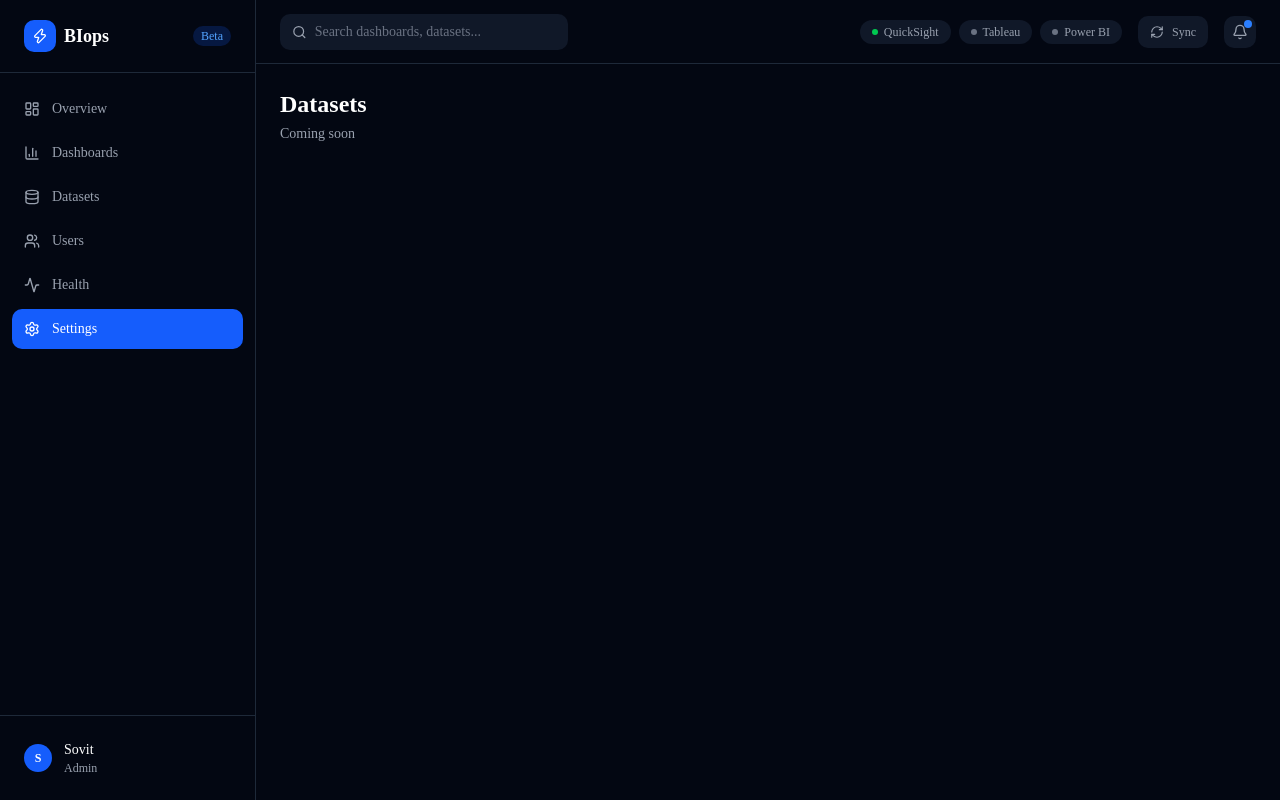
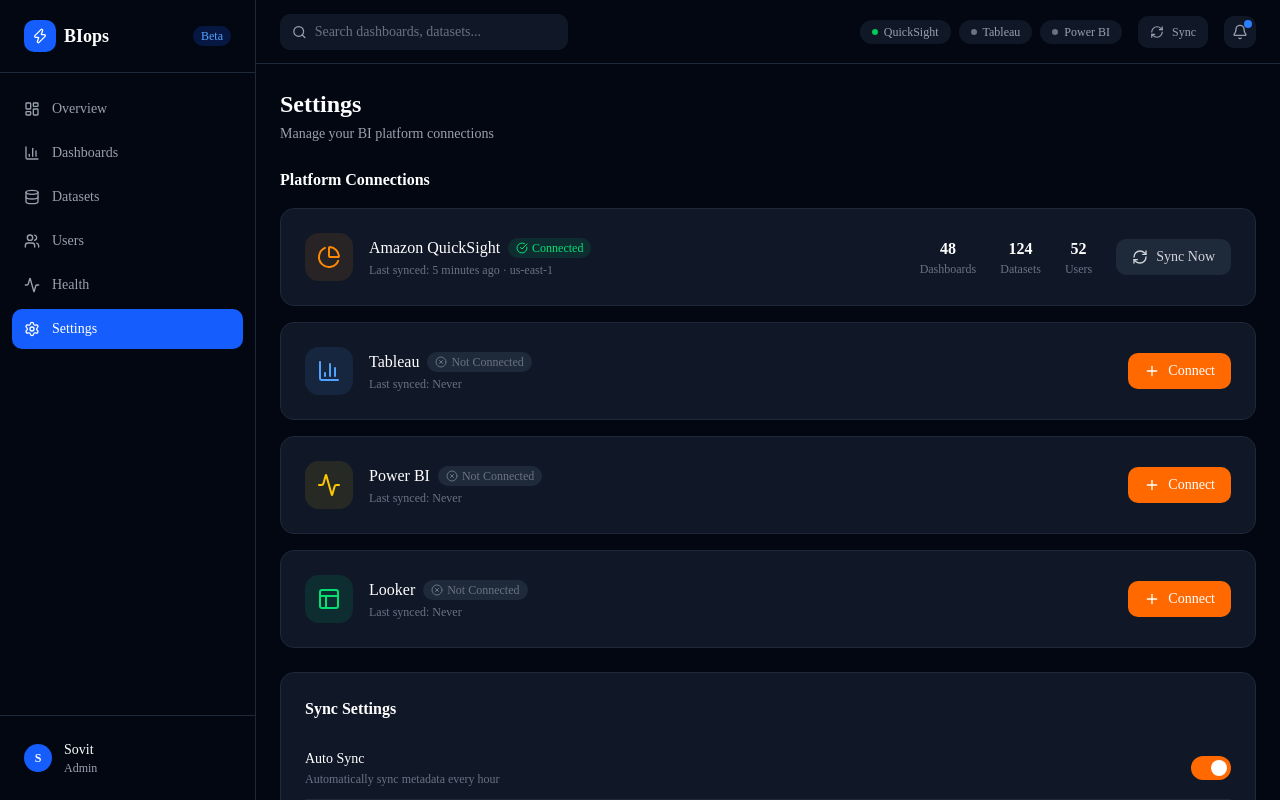
Before and after one commit to sovit-nayak/bi-ops-platform, a Next.js app: page /settings in a window 1280 px wide. Built offline with nearby package versions, Linux system fonts and the light colour scheme.

Commit message:
feat: settings page with platform connections

```diff
--- a/src/app/(dashboard)/settings/page.tsx
+++ b/src/app/(dashboard)/settings/page.tsx
@@ -1,8 +1,200 @@
-export default function DatasetsPage() {
+"use client";
+
+import { useState } from "react";
+import {
+  Settings,
+  CheckCircle,
+  XCircle,
+  RefreshCw,
+  Plus,
+  Zap,
+  BarChart3,
+  Layout,
+  PieChart,
+  Activity
+} from "lucide-react";
+
+const platforms = [
+  {
+    id: 1,
+    name: "Amazon QuickSight",
+    icon: PieChart,
+    color: "text-orange-400",
+    bg: "bg-orange-400/10",
+    status: "connected",
+    lastSync: "5 minutes ago",
+    assets: { dashboards: 48, datasets: 124, users: 52 },
+    region: "us-east-1",
+  },
+  {
+    id: 2,
+    name: "Tableau",
+    icon: BarChart3,
+    color: "text-blue-400",
+    bg: "bg-blue-400/10",
+    status: "disconnected",
+    lastSync: "Never",
+    assets: { dashboards: 0, datasets: 0, users: 0 },
+    region: null,
+  },
+  {
+    id: 3,
+    name: "Power BI",
+    icon: Activity,
+    color: "text-yellow-400",
+    bg: "bg-yellow-400/10",
+    status: "disconnected",
+    lastSync: "Never",
+    assets: { dashboards: 0, datasets: 0, users: 0 },
+    region: null,
+  },
+  {
+    id: 4,
+    name: "Looker",
+    icon: Layout,
+    color: "text-green-400",
+    bg: "bg-green-400/10",
+    status: "disconnected",
+    lastSync: "Never",
+    assets: { dashboards: 0, datasets: 0, users: 0 },
+    region: null,
+  },
+];
+
+export default function SettingsPage() {
+  const [syncing, setSyncing] = useState(false);
+
+  const handleSync = () => {
+    setSyncing(true);
+    setTimeout(() => setSyncing(false), 2000);
+  };
+
   return (
-    <div>
-      <h1 className="text-2xl font-bold text-white">Datasets</h1>
-      <p className="text-gray-400 text-sm mt-1">Coming soon</p>
+    <div className="space-y-6">
+
+      {/* Header */}
+      <div>
+        <h1 className="text-2xl font-bold text-white">Settings</h1>
+        <p className="text-gray-400 text-sm mt-1">
+          Manage your BI platform connections
+        </p>
+      </div>
+
+      {/* Connected Platforms */}
+      <div className="space-y-4">
+        <h2 className="text-white font-semibold">Platform Connections</h2>
+
+        {platforms.map((platform) => (
+          <div
+            key={platform.id}
+            className="bg-gray-900 rounded-xl p-6 border border-gray-800"
+          >
+            <div className="flex items-center justify-between">
+
+              {/* Left — icon + name + status */}
+              <div className="flex items-center gap-4">
+                <div className={`p-3 rounded-xl ${platform.bg}`}>
+                  <platform.icon className={`w-6 h-6 ${platform.color}`} />
+                </div>
+                <div>
+                  <div className="flex items-center gap-2">
+                    <span className="text-white font-medium">{platform.name}</span>
+                    {platform.status === "connected" ? (
+                      <div className="flex items-center gap-1 text-green-400 bg-green-400/10 px-2 py-0.5 rounded-full">
+                        <CheckCircle className="w-3 h-3" />
+                        <span className="text-xs">Connected</span>
+                      </div>
+                    ) : (
+                      <div className="flex items-center gap-1 text-gray-500 bg-gray-800 px-2 py-0.5 rounded-full">
+                        <XCircle className="w-3 h-3" />
+                        <span className="text-xs">Not Connected</span>
+                      </div>
+                    )}
+                  </div>
+                  <p className="text-xs text-gray-500 mt-0.5">
+                    Last synced: {platform.lastSync}
+                    {platform.region && ` · ${platform.region}`}
+                  </p>
+                </div>
+              </div>
+
+              {/* Right — stats or connect button */}
+              {platform.status === "connected" ? (
+                <div className="flex items-center gap-6">
+                  <div className="text-center">
+                    <div className="text-white font-bold">{platform.assets.dashboards}</div>
+                    <div className="text-xs text-gray-500">Dashboards</div>
+                  </div>
+                  <div className="text-center">
+                    <div className="text-white font-bold">{platform.assets.datasets}</div>
+                    <div className="text-xs text-gray-500">Datasets</div>
+                  </div>
+                  <div className="text-center">
+                    <div className="text-white font-bold">{platform.assets.users}</div>
+                    <div className="text-xs text-gray-500">Users</div>
+                  </div>
+                  <button
+                    onClick={handleSync}
+                    className="flex items-center gap-2 bg-gray-800 hover:bg-gray-700 text-gray-300 text-sm px-4 py-2 rounded-lg transition-all"
+                  >
+                    <RefreshCw className={`w-4 h-4 ${syncing ? "animate-spin" : ""}`} />
+                    {syncing ? "Syncing..." : "Sync Now"}
+                  </button>
+                </div>
+              ) : (
+                <button className="flex items-center gap-2 bg-orange-500 hover:bg-orange-400 text-white text-sm px-4 py-2 rounded-lg transition-all">
+                  <Plus className="w-4 h-4" />
+                  Connect
+                </button>
+              )}
+            </div>
+          </div>
+        ))}
+      </div>
+
+      {/* Sync Settings */}
+      <div className="bg-gray-900 rounded-xl p-6 border border-gray-800">
+        <h2 className="text-white font-semibold mb-4">Sync Settings</h2>
+        <div className="space-y-4">
+          {[
+            { label: "Auto Sync", desc: "Automatically sync metadata every hour", enabled: true },
+            { label: "Usage Tracking", desc: "Track dashboard views and user activity", enabled: true },
+            { label: "Health Alerts", desc: "Get notified when asset health drops below 50", enabled: false },
+            { label: "Stale Asset Alerts", desc: "Alert when dashboards haven't been viewed in 90 days", enabled: true },
+          ].map((setting) => (
+            <div key={setting.label} className="flex items-center justify-between py-3 border-b border-gray-800 last:border-0">
+              <div>
+                <div className="text-white text-sm font-medium">{setting.label}</div>
+                <div className="text-xs text-gray-500 mt-0.5">{setting.desc}</div>
+              </div>
+              <div className={`w-10 h-6 rounded-full flex items-center px-1 cursor-pointer transition-all ${
+                setting.enabled ? "bg-orange-500" : "bg-gray-700"
+              }`}>
+                <div className={`w-4 h-4 bg-white rounded-full transition-all ${
+                  setting.enabled ? "translate-x-4" : "translate-x-0"
+                }`} />
+              </div>
+            </div>
+          ))}
+        </div>
+      </div>
+
+      {/* Danger Zone */}
+      <div className="bg-gray-900 rounded-xl p-6 border border-red-900/50">
+        <h2 className="text-red-400 font-semibold mb-4">Danger Zone</h2>
+        <div className="flex items-center justify-between">
+          <div>
+            <div className="text-white text-sm font-medium">Reset All Data</div>
+            <div className="text-xs text-gray-500 mt-0.5">
+              Clear all synced metadata and start fresh
+            </div>
+          </div>
+          <button className="text-sm text-red-400 border border-red-900 hover:bg-red-900/20 px-4 py-2 rounded-lg transition-all">
+            Reset Data
+          </button>
+        </div>
+      </div>
+
     </div>
   );
 }
```
